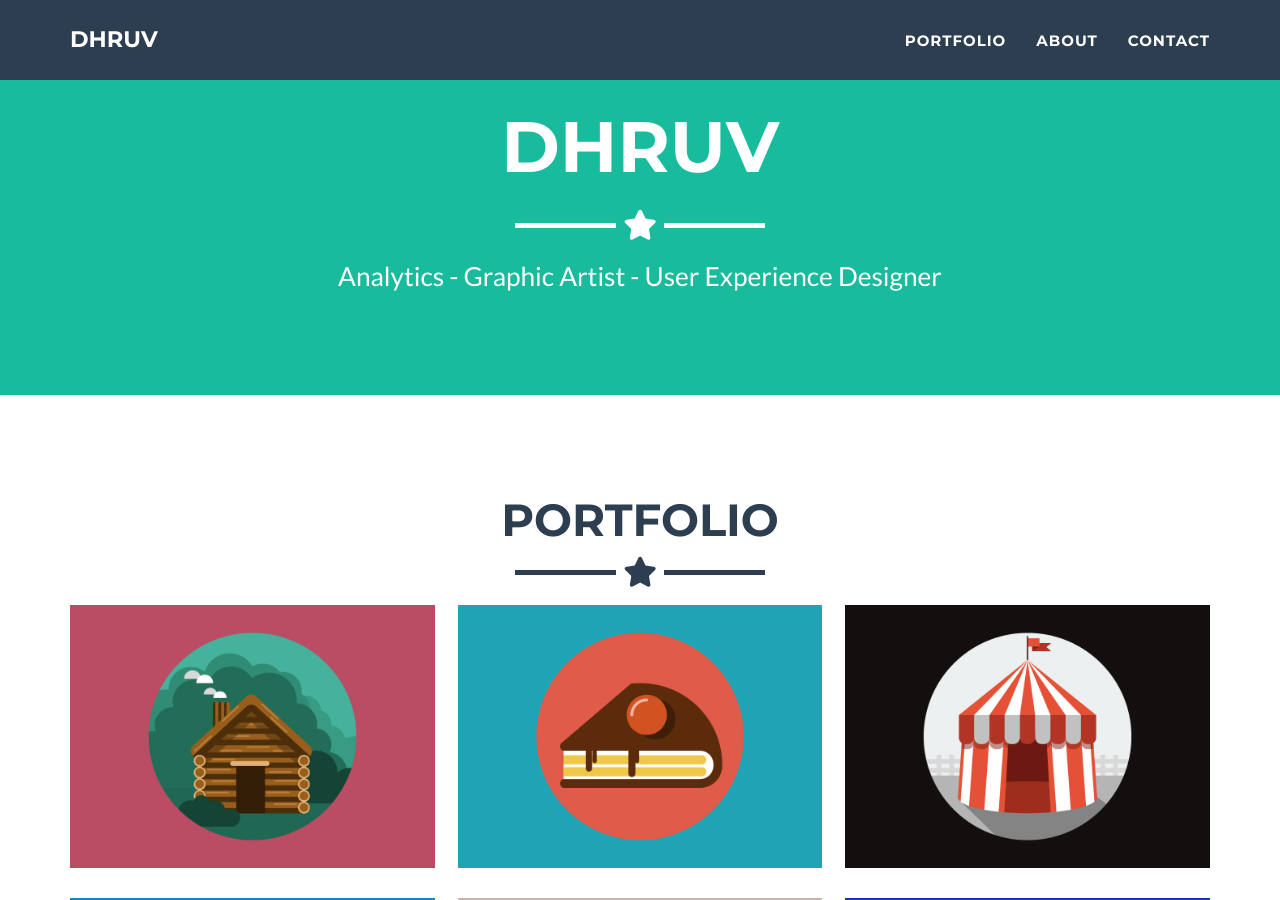
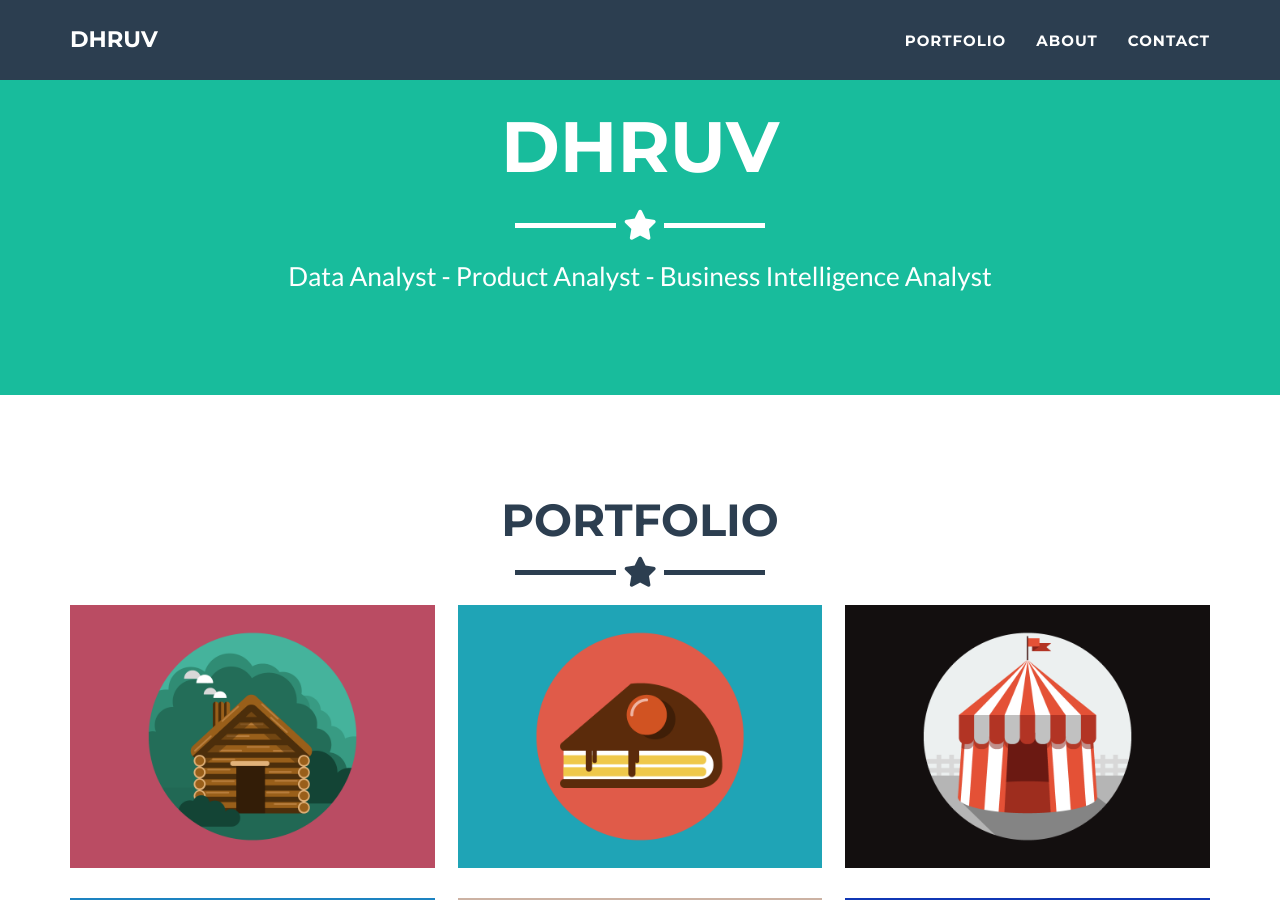
Before and after one commit to Dhruvdr/Dhruvdr.github.io, a Jekyll site: the page built from _posts/2014-07-18-project-1.markdown, in a window 1280 px wide and 900 px high, scrolled down 380 px. Built offline with Jekyll 4.4.1, drawn with Linux system fonts in a browser that asks for light colours.

Commit message:
Update _config.yml

```diff
--- a/_config.yml
+++ b/_config.yml
@@ -4,7 +4,7 @@ email: imdhruv08@gmail.com
 url: https://github.com/jeromelachaud/freelancer-theme
 description: "Write an awesome description for your new site here. You can edit this line in _config.yml. It will appear in your document head meta (for Google search results) and in your feed.xml site description."
 keywords: "your keywords, separated by commas"
-skills: "Analytics - Graphic Artist - User Experience Designer"
+skills: "Data Analyst - Product Analyst - Business Intelligence Analyst"
 meta_author: LastName FirstName
 
 # Google webmaster tools
```
